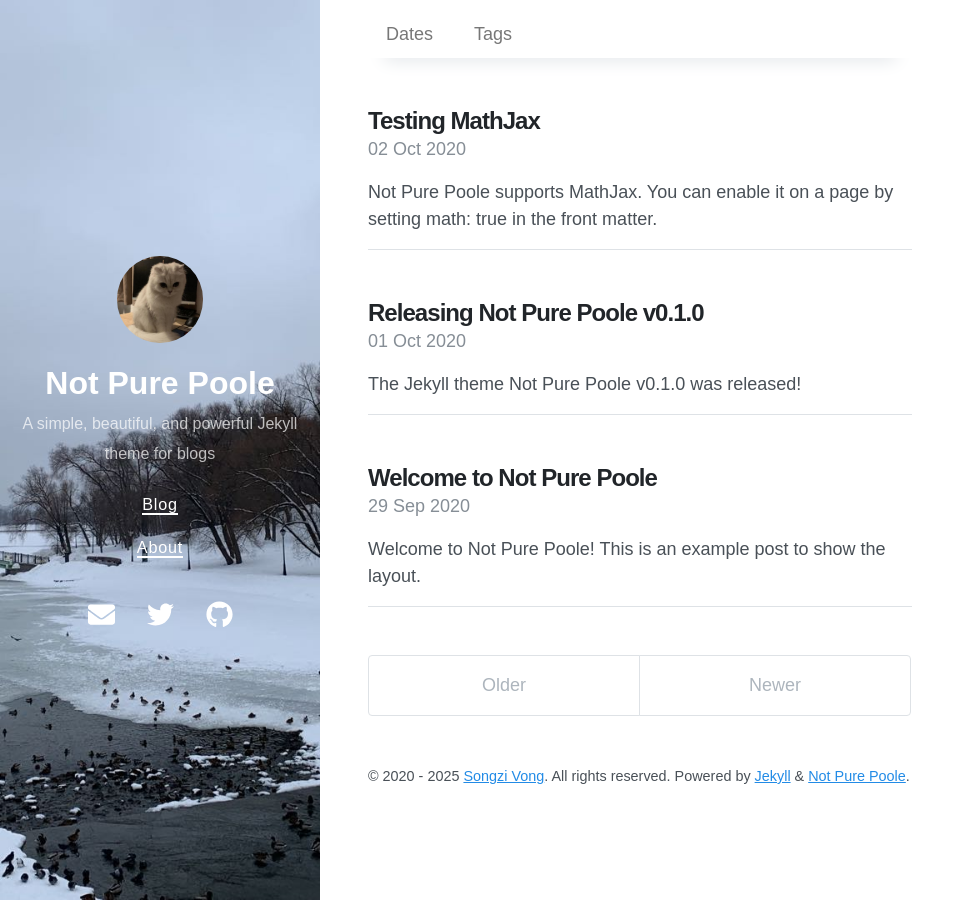
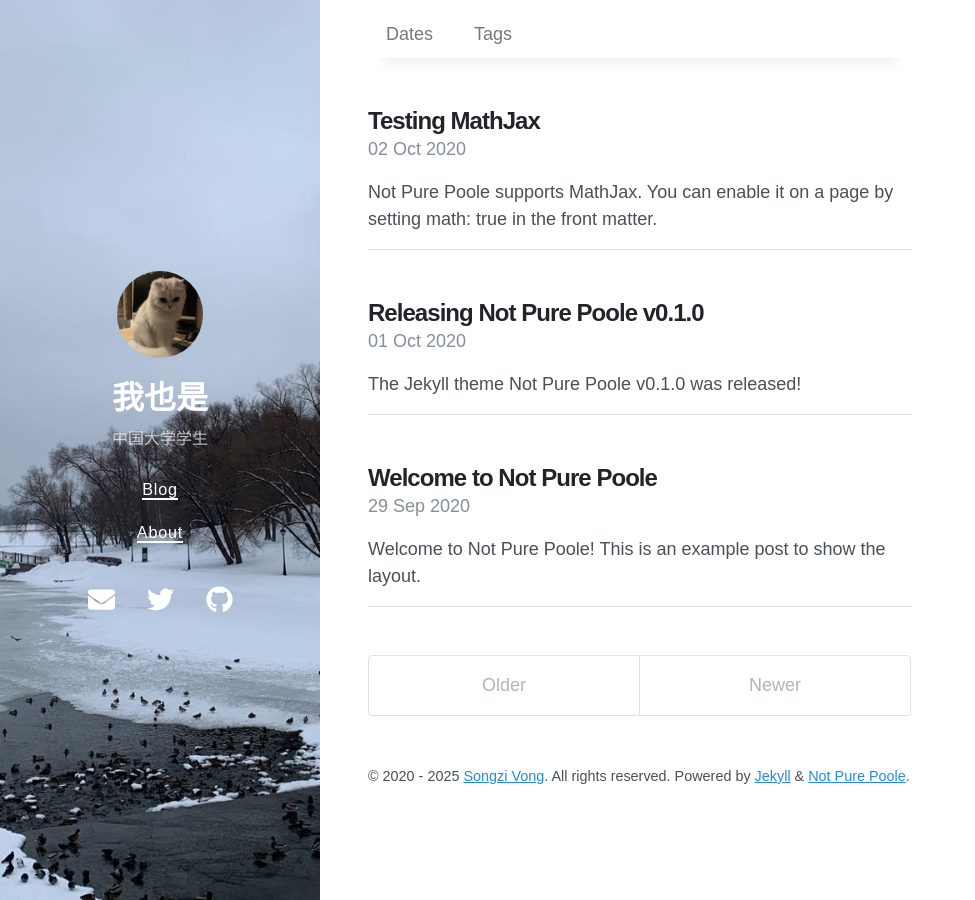
Before and after one commit to nb-666-nb/wys11, a Jekyll site: the page built from index.html, in a window 1280 px wide. Shown: the whole page, without its empty margins (0-975 px from the left). Built offline with Jekyll 4.4.1, drawn with Linux system fonts in a browser that asks for light colours; nearby versions of some CDN libraries; the list of posts is cut into pages by our own code.

Commit message:
_config.yml

```diff
--- a/_config.yml
+++ b/_config.yml
@@ -1,6 +1,6 @@
 # Setup
-title: Not Pure Poole
-description: A simple, beautiful, and powerful Jekyll theme for blogs
+title: 我也是
+description: 中国大学学生
 url: https://vszhub.github.io
 avatar: /avatar.jpeg
 paginate: 5
```
